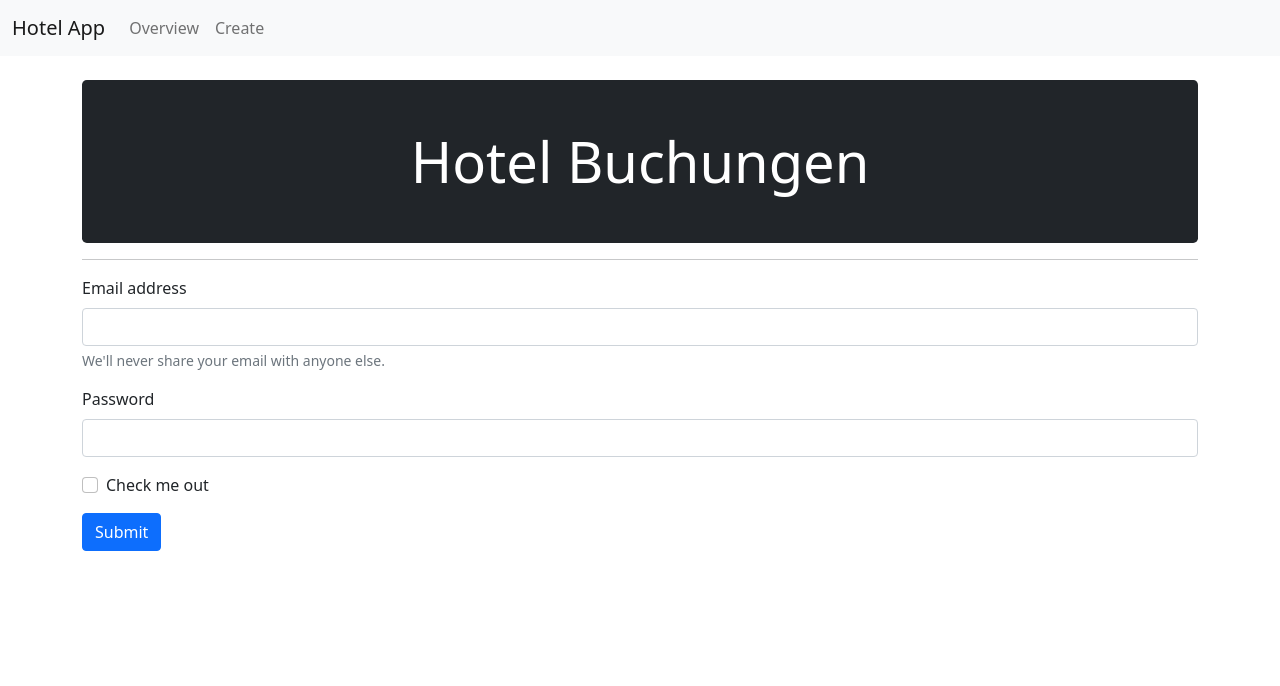
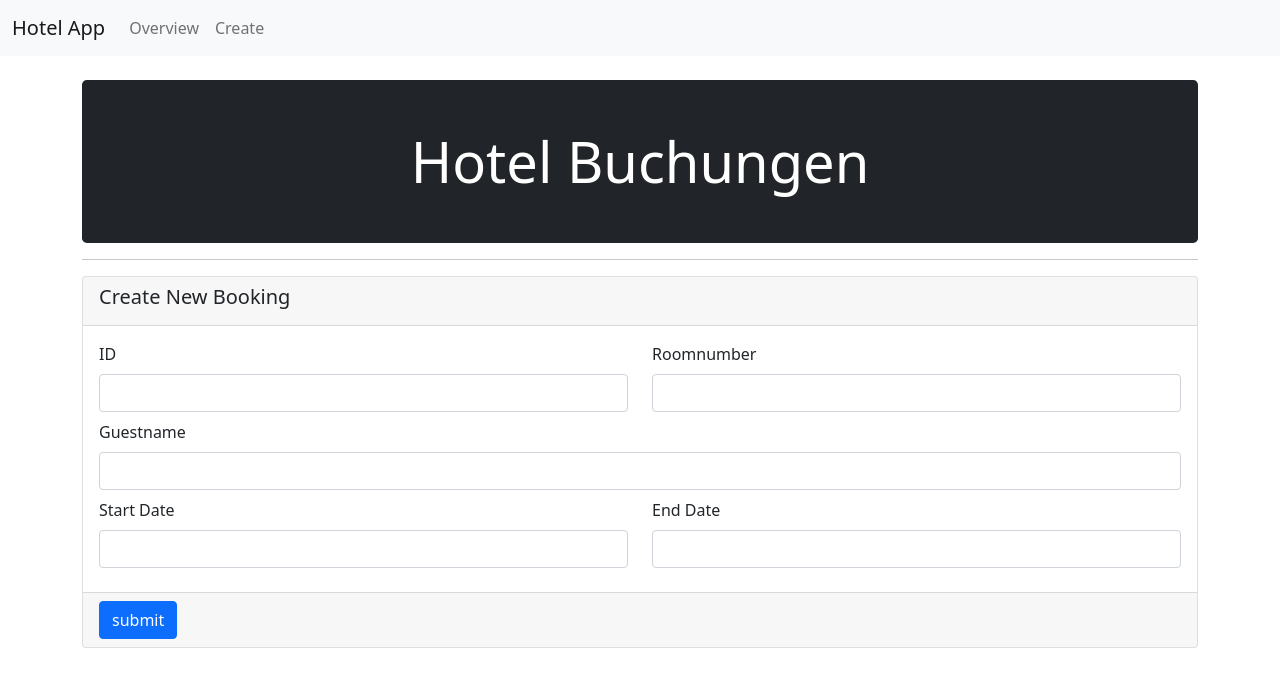
Before and after one commit to MaxKraemer/Hotel-App, an Angular app: page /creatBooking in a window 1280 px wide. Shown: the top 686 px of the page. Built offline with nearby package versions, Linux system fonts and the light colour scheme.

Commit message:
creatBooking component and forms

```diff
--- a/src/app/creat-booking/creat-booking.component.html
+++ b/src/app/creat-booking/creat-booking.component.html
@@ -1,16 +1,43 @@
-<form>
-    <div class="mb-3">
-      <label for="exampleInputEmail1" class="form-label">Email address</label>
-      <input type="email" class="form-control" id="exampleInputEmail1" aria-describedby="emailHelp">
-      <div id="emailHelp" class="form-text">We'll never share your email with anyone else.</div>
+<div class="card">
+    <div class="card-header">
+        <h5>Create New Booking</h5>
     </div>
-    <div class="mb-3">
-      <label for="exampleInputPassword1" class="form-label">Password</label>
-      <input type="password" class="form-control" id="exampleInputPassword1">
+    <div class="card-body">
+        <form>
+            <div class="row mb-2">
+                <div class="col">
+                    <label class="form-label">ID</label>
+                    <input class="form-control">
+                </div>
+
+                <div class="col">
+                    <label class="form-label">Roomnumber</label>
+                    <input class="form-control">
+                </div>
+
+            </div>
+            <div class="row mb-2">
+                <div class="col">
+                    <label class="form-label">Guestname</label>
+                    <input class="form-control">
+                </div>
+
+            </div>
+
+            <div class="row mb-2">
+                <div class="col">
+                    <label class="form-label">Start Date</label>
+                    <input class="form-control">
+                </div>
+                <div class="col">
+                    <label class="form-label">End Date</label>
+                    <input class="form-control">
+                </div>
+
+            </div>
+          </form>
     </div>
-    <div class="mb-3 form-check">
-      <input type="checkbox" class="form-check-input" id="exampleCheck1">
-      <label class="form-check-label" for="exampleCheck1">Check me out</label>
+    <div class="card-footer">
+        <button class="btn btn-primary">submit</button>
     </div>
-    <button type="submit" class="btn btn-primary">Submit</button>
-  </form>
+</div>
```
